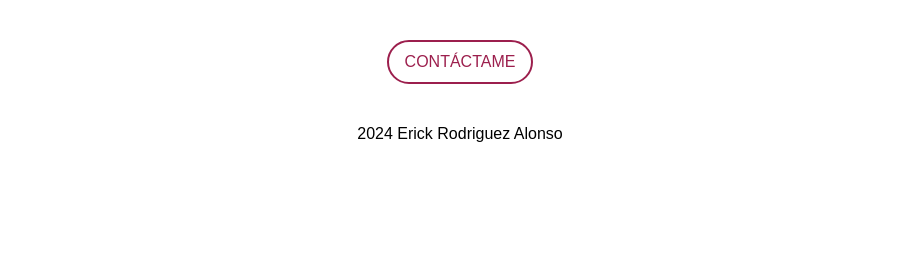
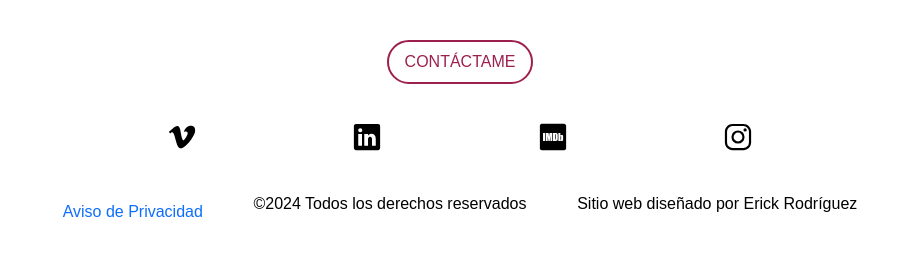
Before and after one commit to erickr-rdz/personal-website, a website: page pages/lab.html in a window 1280 px wide. Shown: the part 798-1060 px from the top of the page, without its empty margins (180-1099 px from the left). Before the commit the page ends 1000 px from the top, so only its background shows below. Drawn offline with nearby package versions, Linux system fonts and the light colour scheme; a web font is replaced by a local one.

Commit message:
Correcciones del footer en cada html

```diff
--- a/pages/lab.html
+++ b/pages/lab.html
@@ -104,11 +104,12 @@
         <div class="dropdown">
             <button>CONTÁCTAME</button>
             <div class="content">
-                <form action="" method="post" enctype="">
+                <form action="" method="post">
                     <fieldset>
+                        <legend>CONTÁCTAME</legend>
                         <input type="text" name="nombre" id="nombre" placeholder="Nombre" size="80">
                         <br>
-                        <input type="mail" name="email" id="email" placeholder="Email" size="80">
+                        <input type="email" name="email" id="email" placeholder="Email" size="80">
                         <br>
                         <textarea name="mensaje" id="mensaje" placeholder="Mensaje" rows="3" cols="80"></textarea>
                         <br>
@@ -118,7 +119,18 @@
             </div>
         </div>
 
-        <p>2024 Erick Rodriguez Alonso</p>
+        <div class="rrss">
+            <a href="https://vimeo.com/erickrdz"><img src="../assets/images/logos/logo-vimeo.svg" alt="Vimeo"></a>
+            <a href="https://www.linkedin.com/in/erick-rdz/"> <img src="../assets/images/logos/logo-linkedin.svg" alt="LinkedIn"></a>
+            <a href="https://www.imdb.com/name/nm7791161"><img src="../assets/images/logos/imdb_Logo.svg" alt="IMDb"></a>
+            <a href="https://www.instagram.com/erickr_rdz/"><img src="../assets/images/logos/logo-instagram.svg" alt="Instagram"></a>
+        </div>
+
+        <div class="legal">
+            <a href="./pages/aviso.html">Aviso de Privacidad</a>
+            <p>©2024 Todos los derechos reservados</p>
+            <p>Sitio web diseñado por Erick Rodríguez</p>
+        </div>
     </footer>
 </body>
 </html>
```
Also changed, not shown: index.html (+0 -21 lines), pages/about.html (+14 -1 lines), pages/aviso.html (+13 -1 lines), pages/portafolio.html (+13 -1 lines), pages/proyecto.html (+14 -2 lines), assets/images/logos/imdb_Logo.png (added), assets/images/logos/imdb_Logo.svg (added), assets/images/logos/logo-instagram.svg (added), assets/images/logos/logo-linkedin.svg (added), assets/images/logos/logo-vimeo.svg (added).
